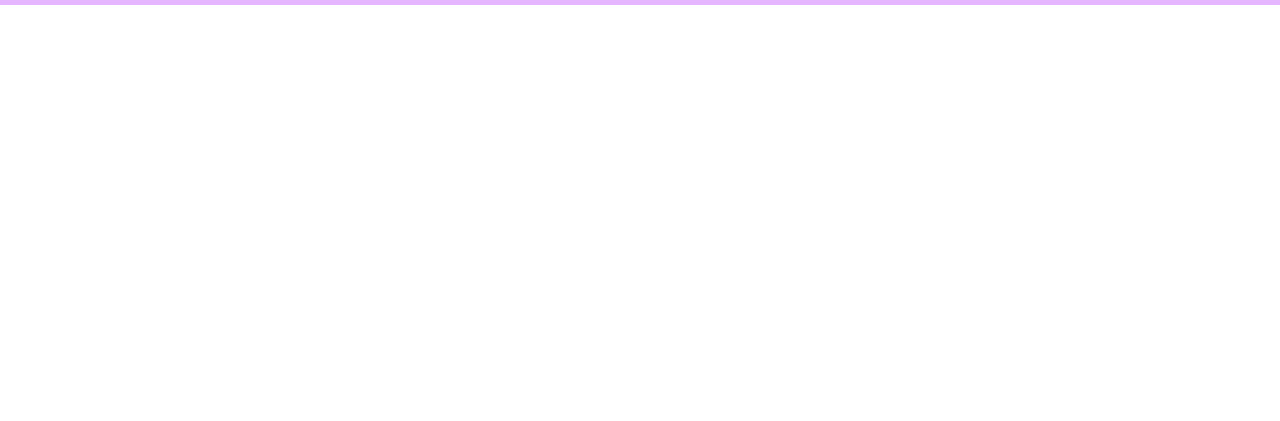
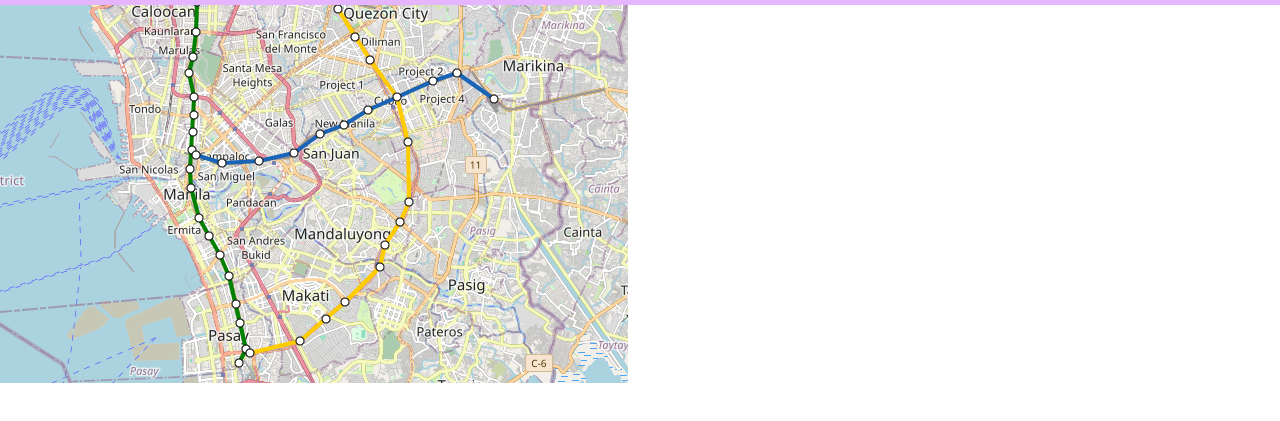
Before and after one commit to CarmenS123/LP_ICT9Emerald_Q3Project_Deinla-Salonga, a plain HTML site: page index.html in a window 1280 px wide. Shown: the part 71-492 px from the top of the page. Drawn offline with nearby package versions, Linux system fonts and the light colour scheme.

Commit message:
Update index.html

```diff
--- a/index.html
+++ b/index.html
@@ -55,6 +55,10 @@
           </div>
         </nav>
 
+        <br>
+
+        <img src="metro line map.png" alt="train map">
+
 </body>
 
 </html>
```
